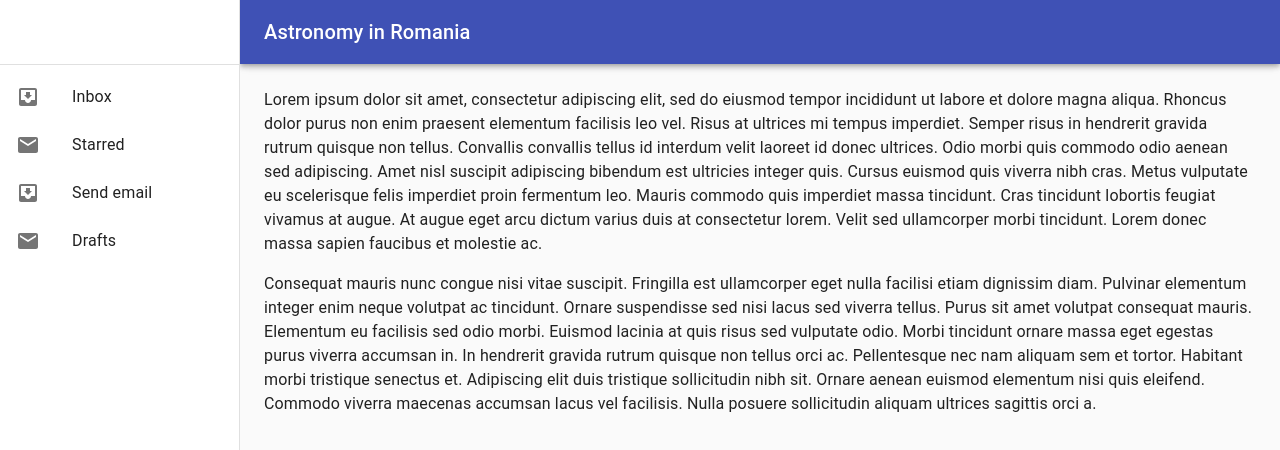
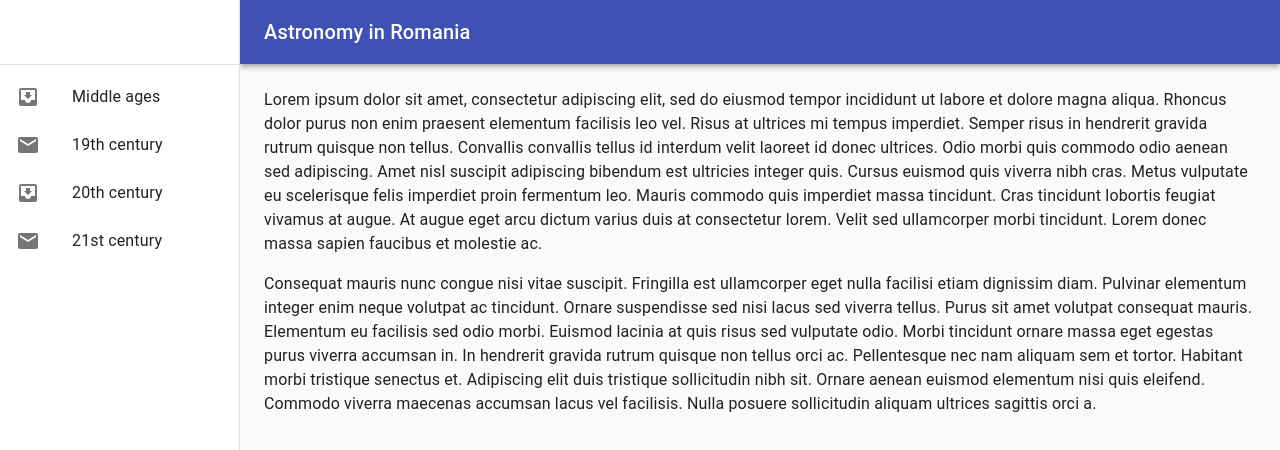
Before and after one commit to bioan/astronomyhw1, a React (Create React App) app: page / in a window 1280 px wide. Shown: the top 450 px of the page. Built offline with nearby package versions, Linux system fonts and the light colour scheme.

Commit message:
updated categories

```diff
--- a/src/App.js
+++ b/src/App.js
@@ -63,7 +63,7 @@ export default function PermanentDrawerLeft() {
         <div className={classes.toolbar} />
         <Divider />
         <List>
-          {['Inbox', 'Starred', 'Send email', 'Drafts'].map((text, index) => (
+          {['Middle ages', '19th century', '20th century', '21st century'].map((text, index) => (
             <ListItem button key={text}>
               <ListItemIcon>{index % 2 === 0 ? <InboxIcon /> : <MailIcon />}</ListItemIcon>
               <ListItemText primary={text} />
```
